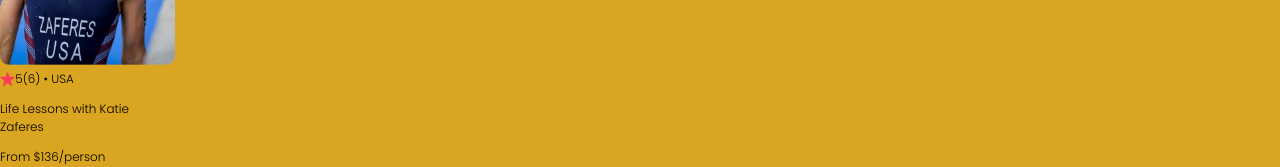
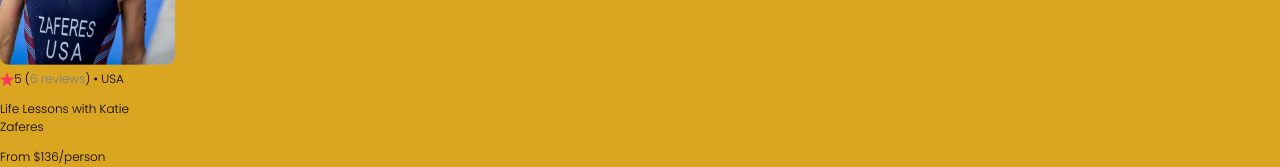
Before and after one commit to Evan-C-Mead/not-air-bnb, a React (Create React App) app: page / in a window 1280 px wide. Shown: the part 625-792 px from the top of the page. Built offline with nearby package versions, Linux system fonts and the light colour scheme.

Commit message:
small style changes

```diff
--- a/src/components/Card.js
+++ b/src/components/Card.js
@@ -8,8 +8,7 @@ export default function Card(props) {
             <img src={katie} className="card--image"  alt="card-img"/>
             <div className="card--stats">
                 <img src={star} className="card--star"  alt="star"/>
-                <span>{props.rating}</span>
-                <span className="gray">({props.reviewCount}) • {props.country}</span>
+                <span>{props.rating} (<span className="grayText">{props.reviewCount} reviews</span>) • {props.country}</span>
             </div>
             <p>{props.title}</p>
             <p><span className="bold">From ${props.price}</span>/person</p>
--- a/src/css/index.css
+++ b/src/css/index.css
@@ -16,7 +16,7 @@ nav {
 }
 
 .grayText {
-  color: #918e9b;
+  color: slategray;
 }
 
 .boldText {
@@ -69,7 +69,7 @@ section {
 }
 
 .card--star {
-  height: 14px;
+  height: 13px;
 }
 
 .contacts {
```
